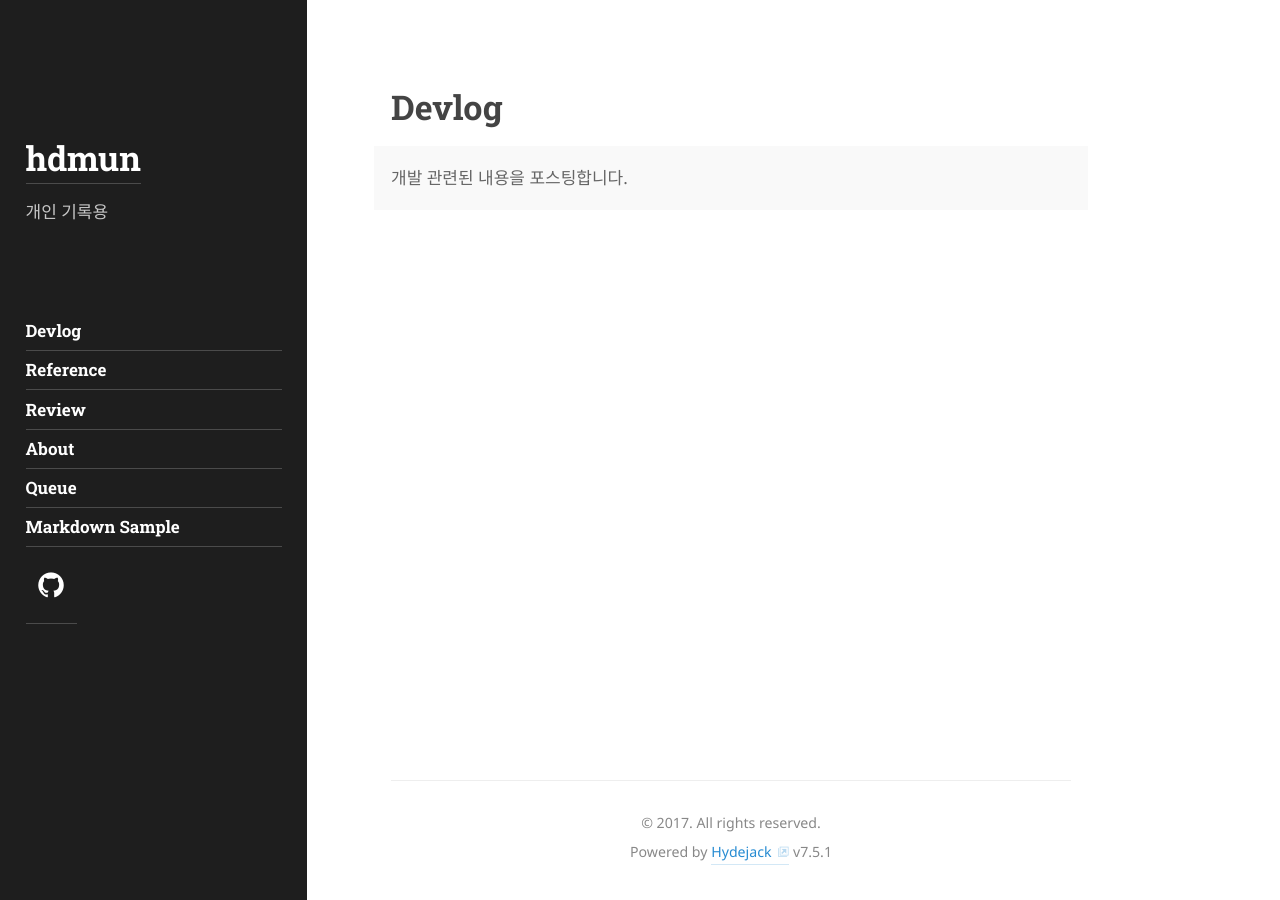
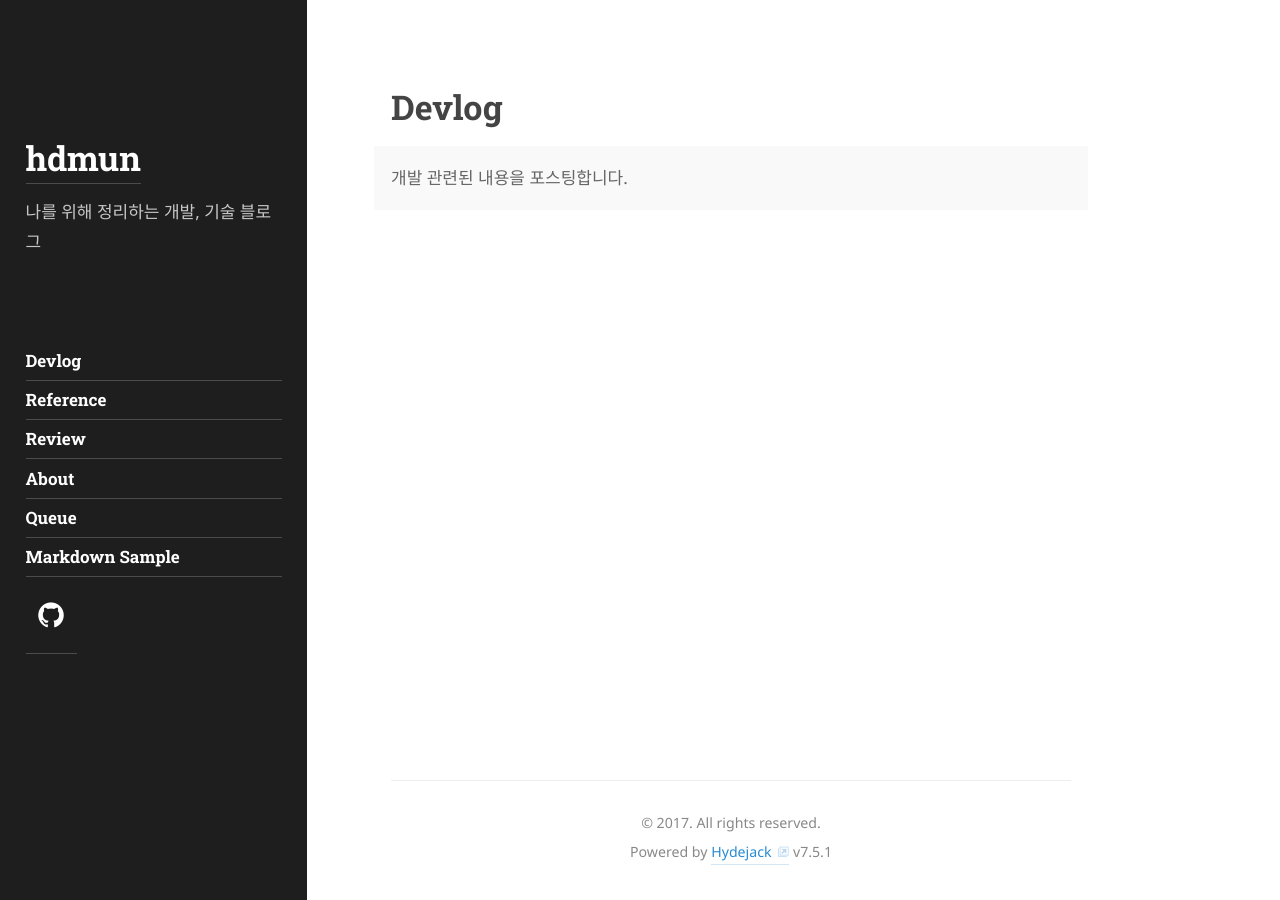
Before and after one commit to hdmun/hdmun.github.io, a Jekyll site: the page built from _featured_tags/devlog.md, in a window 1280 px wide. Built offline with Jekyll 4.4.1, drawn with Linux system fonts in a browser that asks for light colours; some web fonts are replaced.

```diff
--- a/_config.yml
+++ b/_config.yml
@@ -31,7 +31,7 @@ description:           >
 
 # 간단한 소개글 in sidebar
 tagline:               >
-  개인 기록용
+  나를 위해 정리하는 개발, 기술 블로그
 
 # A list of keywords for your blog
 keywords:              []
```
Also changed, not shown: _featured_tags/devlog.md (+1 -1 lines).
